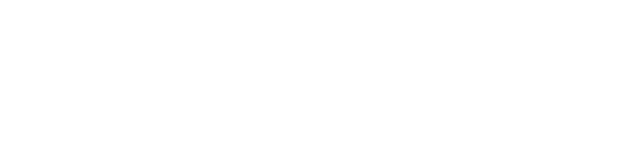
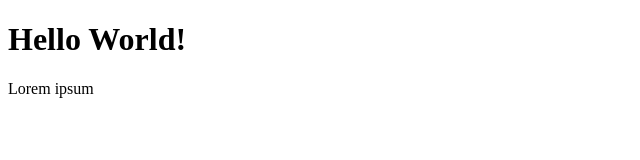
Before and after one commit to hugovic-it/projeto-1, a plain HTML site: page index.html in a window 1280 px wide. Shown: the whole page, without its empty margins (0-640 px from the left). Drawn offline with Linux system fonts and the light colour scheme.

```diff
--- a/index.html
+++ b/index.html
@@ -7,6 +7,7 @@
     <title>Curso Git e GitHub</title>
 </head>
 <body>
-
+    <h1>Hello World!</h1>
+    <p>Lorem ipsum</p>
 </body>
 </html>
```
Also changed, not shown: 1 other file.
